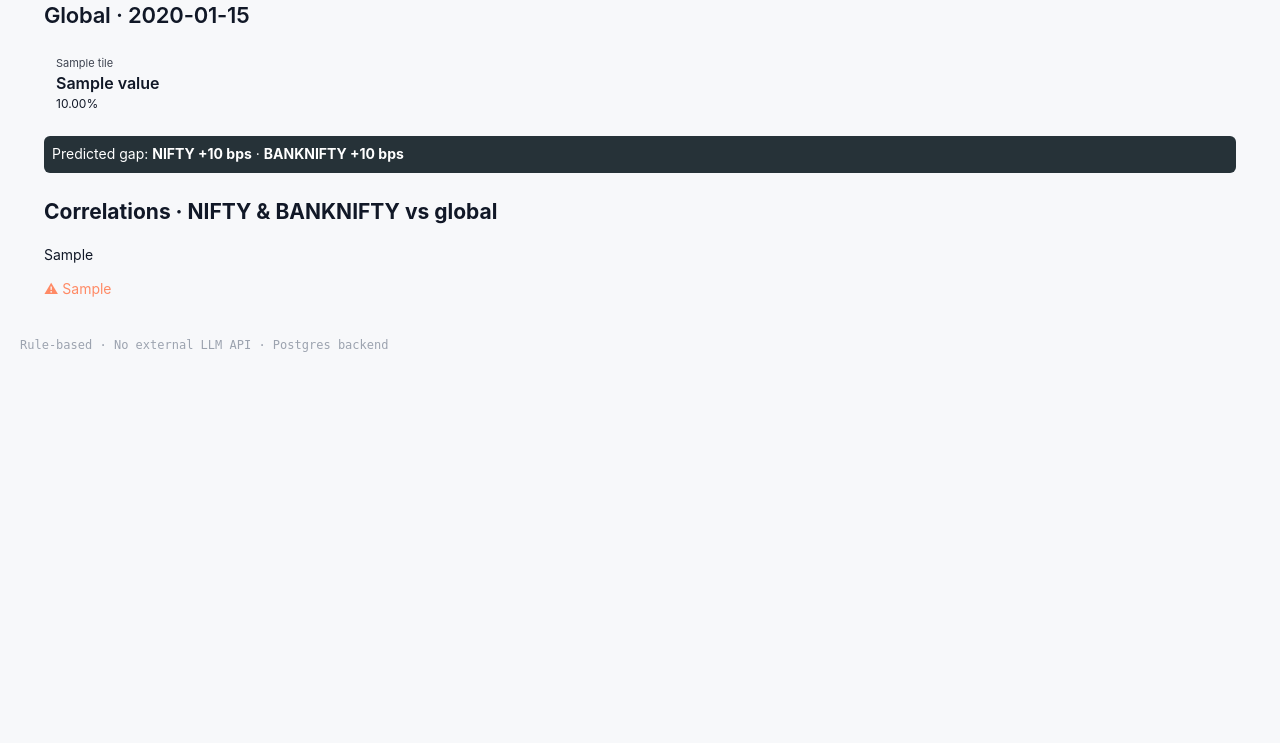
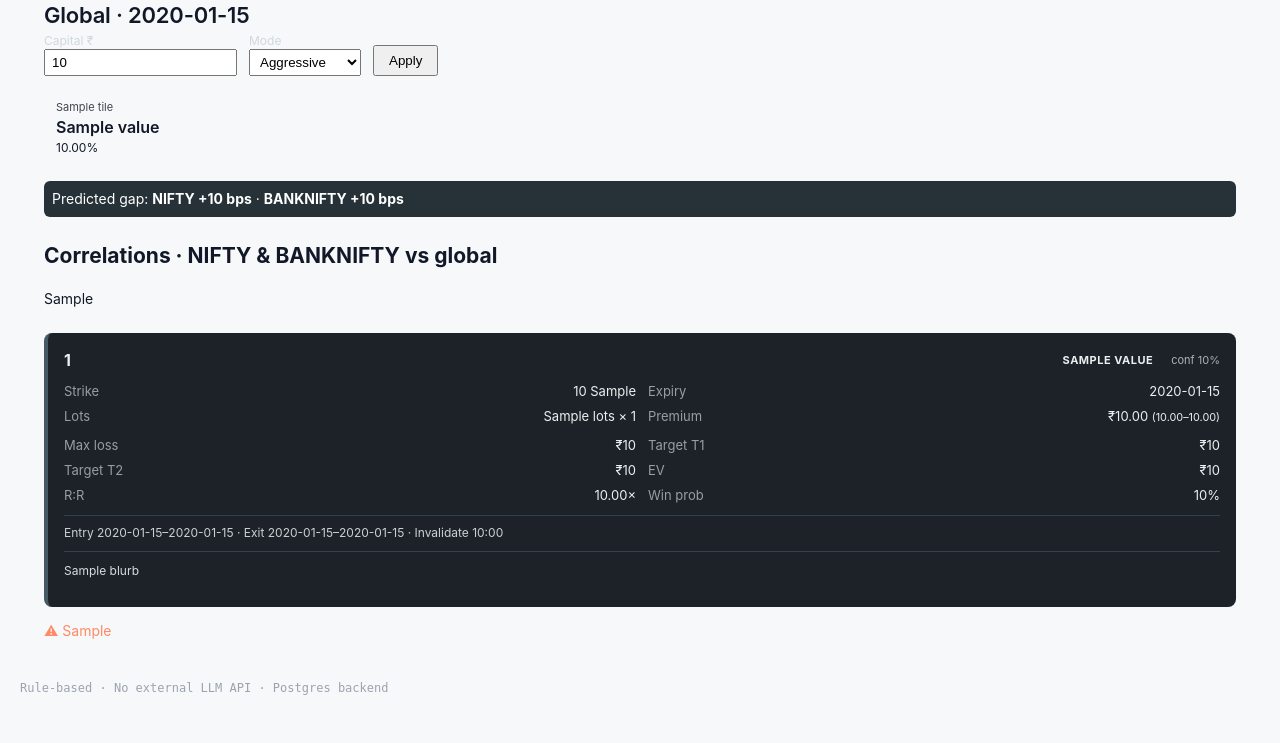
Before and after one commit to Pushks18/IndiaQuant, a Flask app: template india_quant/dashboard/templates/global_v2.html in a window 1280 px wide. Shown: the part 57-800 px from the top of the page. Run offline with Flask 3, Linux system fonts and the light colour scheme; the template is opened without the code that fills it: most values are stand-ins (such as "Sample title", 1, 10 or a date in 2020); parts of the project's set-up code (start-up, migrations or seed data) failed here and were passed over.

Commit message:
feat(dashboard): wire trade-ticket cards into /global with capital+mode params
Phase 3a Task 6. /global route now reads capital (default 100000) and
mode (default balanced) from query args, validates (400 on bad mode/
non-positive capital), and calls build_global_view with real providers
(get_global_context, fetch_gift_nifty_quote, ddata.load_global_history,
load_chain_snapshot). Adds _card.html partial rendering header + leg +
R:R + timing + blurb (or just header + reason for NO_TRADE), GET form
for capital/mode, and a tickets-grid section in global_v2.html. Smoke
test covers default + per-mode 200s, bad-mode/bad-capital 400s, and
asserts each card surfaces a direction badge or no-trade sentence.

Also: tick off Phase 2 demo-gate steps (63 tests, 98% coverage, route
verified).

```diff
--- a/india_quant/dashboard/app.py
+++ b/india_quant/dashboard/app.py
@@ -138,42 +138,92 @@ def create_app() -> Flask:
     @app.route("/global")
     def global_context_page():
         from datetime import datetime, date as date_cls
+        import pandas as pd
+        from flask import request
         from india_quant.signals.global_context import get_global_context
         from india_quant.data.fetchers.gift_nifty_fetcher import fetch_gift_nifty_quote
-        from india_quant.global_tab.briefing import build_briefing
-        from india_quant.global_tab.correlation import build_heatmap
+        from india_quant.data.db import get_session_factory
         from india_quant.global_tab.heatmap_view import render_heatmap_html
+        from india_quant.global_tab.options_chain import load_chain_snapshot
+        from india_quant.global_tab.orchestrator import build_global_view
+        from india_quant.global_tab.types import Mode
+
+        # ── Validate query params ─────────────────────────────────────────
+        try:
+            capital = float(request.args.get("capital", "100000"))
+            if capital <= 0:
+                raise ValueError
+        except (TypeError, ValueError):
+            return ("Bad capital — must be a positive number.", 400)
+
+        mode_str = request.args.get("mode", "balanced").lower()
+        try:
+            mode = Mode(mode_str)
+        except ValueError:
+            return (f"Bad mode {mode_str!r} — expected aggressive | balanced | conservative.", 400)
 
         as_of = datetime.now()
         warnings: list[str] = []
 
-        try:
-            ctx = get_global_context()
-        except Exception as exc:
-            logger.warning("global_context fetch failed: {}", exc)
-            ctx = type("EmptyCtx", (), {"signals": []})()
-            warnings.append("Live global signals unavailable; tiles fall back to —")
+        # ── Build providers ──────────────────────────────────────────────
+        def _ctx_provider():
+            try:
+                return get_global_context()
+            except Exception as exc:  # noqa: BLE001
+                logger.warning("global_context fetch failed: {}", exc)
+                warnings.append("Live global signals unavailable; tiles fall back to —")
+                return type("EmptyCtx", (), {"signals": []})()
 
-        gift = fetch_gift_nifty_quote()
-        if gift is None:
-            warnings.append("GIFT Nifty source unreachable; tile shows —")
+        def _gift_provider():
+            q = fetch_gift_nifty_quote()
+            if q is None:
+                warnings.append("GIFT Nifty source unreachable; tile shows —")
+            return q
 
-        briefing = build_briefing(as_of=as_of, context=ctx, gift_nifty=gift)
+        def _history_provider():
+            try:
+                return ddata.load_global_history(lookback_days=120)
+            except Exception as exc:  # noqa: BLE001
+                logger.warning("heatmap history load failed: {}", exc)
+                warnings.append("Correlation heatmap unavailable; check DB connectivity")
+                return pd.DataFrame()
+
+        def _chain_loader(index, when, expiry):
+            try:
+                return load_chain_snapshot(
+                    index, when, expiry, session_factory=get_session_factory(),
+                )
+            except Exception as exc:  # noqa: BLE001
+                logger.warning("chain load failed for {}: {}", index, exc)
+                return None
+
+        view = build_global_view(
+            as_of=as_of,
+            mode=mode,
+            capital=capital,
+            context_provider=_ctx_provider,
+            gift_provider=_gift_provider,
+            history_provider=_history_provider,
+            chain_loader=_chain_loader,
+        )
 
         try:
-            history = ddata.load_global_history(lookback_days=120)
-            heatmap = build_heatmap(history=history, as_of=date_cls.today())
-            heatmap_html = render_heatmap_html(heatmap)
-        except Exception as exc:
-            logger.warning("heatmap build failed: {}", exc)
+            heatmap_html = render_heatmap_html(view.heatmap)
+        except Exception as exc:  # noqa: BLE001
+            logger.warning("heatmap render failed: {}", exc)
             heatmap_html = '<div class="heatmap-empty">Heatmap unavailable today.</div>'
-            warnings.append("Correlation heatmap unavailable; check DB connectivity")
+
+        if not view.cards or all(c.direction.value == "no_trade" for c in view.cards):
+            warnings.append("All cards NO_TRADE — check GIFT Nifty premium and chain coverage.")
 
         return render_template(
             "global_v2.html",
             as_of=as_of,
-            briefing=briefing,
+            briefing=view.briefing,
             heatmap_html=heatmap_html,
+            cards=view.cards,
+            mode=view.mode,
+            capital=view.capital,
             data_warnings=warnings,
         )
 
--- /dev/null
+++ b/india_quant/dashboard/templates/_card.html
@@ -0,0 +1,41 @@
+{# Trade-ticket card — one card per index. Phase 3a Task 6. #}
+<article class="ticket ticket-{{ card.direction.value }}">
+  <header class="ticket-header">
+    <h3 class="ticket-index">{{ card.index }}</h3>
+    {% if card.direction.value == "no_trade" %}
+      <span class="ticket-badge badge-no-trade">NO TRADE</span>
+    {% else %}
+      <span class="ticket-badge badge-{{ card.direction.value }}">{{ card.direction.value|upper }}</span>
+      <span class="ticket-confidence">conf {{ "%.0f"|format(card.confidence * 100) }}%</span>
+    {% endif %}
+  </header>
+
+  {% if card.direction.value == "no_trade" %}
+    <p class="ticket-no-trade">No trade — {{ card.reasoning.no_trade_reason_code|replace("_", " ") }}</p>
+  {% else %}
+    <section class="ticket-leg">
+      <div><span class="lbl">Strike</span><span>{{ "%.0f"|format(card.leg.strike) }} {{ card.leg.option_type }}</span></div>
+      <div><span class="lbl">Expiry</span><span>{{ card.leg.expiry.strftime("%d %b") }}</span></div>
+      <div><span class="lbl">Lots</span><span>{{ card.leg.lots }} × {{ card.leg.lot_size }}</span></div>
+      <div><span class="lbl">Premium</span><span>₹{{ "%.2f"|format(card.leg.premium_estimate) }}
+        <small>({{ "%.2f"|format(card.leg.premium_zone[0]) }}–{{ "%.2f"|format(card.leg.premium_zone[1]) }})</small></span></div>
+    </section>
+
+    <section class="ticket-rr">
+      <div><span class="lbl">Max loss</span><span>₹{{ "{:,.0f}".format(card.risk_reward.max_loss) }}</span></div>
+      <div><span class="lbl">Target T1</span><span>₹{{ "{:,.0f}".format(card.risk_reward.target_pnl_t1) }}</span></div>
+      <div><span class="lbl">Target T2</span><span>₹{{ "{:,.0f}".format(card.risk_reward.target_pnl_t2) }}</span></div>
+      <div><span class="lbl">EV</span><span>₹{{ "{:,.0f}".format(card.risk_reward.expected_value) }}</span></div>
+      <div><span class="lbl">R:R</span><span>{{ "%.2f"|format(card.risk_reward.risk_reward_ratio) }}×</span></div>
+      <div><span class="lbl">Win prob</span><span>{{ "%.0f"|format(card.risk_reward.win_probability * 100) }}%</span></div>
+    </section>
+
+    <section class="ticket-timing">
+      Entry {{ card.timing.entry_window_start.strftime("%H:%M") }}–{{ card.timing.entry_window_end.strftime("%H:%M") }}
+      · Exit {{ card.timing.exit_window_start.strftime("%H:%M") }}–{{ card.timing.exit_window_end.strftime("%H:%M") }}
+      · Invalidate {{ card.timing.invalidation_time.strftime("%H:%M") }}
+    </section>
+  {% endif %}
+
+  <p class="ticket-blurb">{{ card.blurb }}</p>
+</article>
--- a/india_quant/dashboard/templates/global_v2.html
+++ b/india_quant/dashboard/templates/global_v2.html
@@ -3,6 +3,18 @@
 {% block content %}
 <div class="global-tab">
   <h1>Global · {{ as_of.strftime("%a %d %b %Y · %H:%M IST") }}</h1>
+
+  <form method="GET" class="global-controls">
+    <label>Capital ₹ <input type="number" name="capital" value="{{ capital|int }}" min="1000" step="1000"></label>
+    <label>Mode
+      <select name="mode">
+        {% for m in ["aggressive", "balanced", "conservative"] %}
+          <option value="{{ m }}" {% if mode.value == m %}selected{% endif %}>{{ m|capitalize }}</option>
+        {% endfor %}
+      </select>
+    </label>
+    <button type="submit">Apply</button>
+  </form>
 
   <section class="briefing-strip">
     {% for tile in briefing.tiles %}
@@ -28,6 +40,14 @@
     {{ heatmap_html|safe }}
   </section>
 
+  {% if cards %}
+  <section class="tickets-grid">
+    {% for card in cards %}
+      {% include "_card.html" %}
+    {% endfor %}
+  </section>
+  {% endif %}
+
   {% if data_warnings %}
   <section class="data-warnings">
     {% for w in data_warnings %}<p>&#9888; {{ w }}</p>{% endfor %}
@@ -47,5 +67,27 @@
 .predicted-gap { padding: 8px; background: #263238; color: white; border-radius: 6px; margin-bottom: 16px; }
 .heatmap-section { margin-top: 24px; }
 .data-warnings p { color: #ff8a65; }
+.global-controls { display: flex; gap: 12px; align-items: end; margin-bottom: 12px; }
+.global-controls label { display: flex; flex-direction: column; font-size: 12px; color: #cfd8dc; }
+.global-controls input, .global-controls select { padding: 4px 6px; }
+.global-controls button { padding: 6px 14px; }
+.tickets-grid { display: grid; grid-template-columns: repeat(auto-fit, minmax(360px, 1fr)); gap: 16px; margin-top: 24px; }
+.ticket { padding: 16px; border-radius: 8px; background: #1c2227; color: #eceff1; border-left: 4px solid #455a64; }
+.ticket-long { border-left-color: #43a047; }
+.ticket-short { border-left-color: #e53935; }
+.ticket-no_trade { border-left-color: #757575; opacity: 0.85; }
+.ticket-header { display: flex; align-items: center; gap: 10px; }
+.ticket-header h3 { margin: 0; flex-grow: 1; font-size: 16px; }
+.ticket-badge { padding: 2px 8px; border-radius: 4px; font-size: 11px; font-weight: 700; letter-spacing: 0.5px; }
+.badge-long { background: #43a047; color: white; }
+.badge-short { background: #e53935; color: white; }
+.badge-no-trade { background: #616161; color: white; }
+.ticket-confidence { font-size: 11px; opacity: 0.7; }
+.ticket-leg, .ticket-rr { display: grid; grid-template-columns: repeat(2, 1fr); gap: 6px 12px; margin: 10px 0; font-size: 13px; }
+.ticket-leg div, .ticket-rr div { display: flex; justify-content: space-between; }
+.ticket-leg .lbl, .ticket-rr .lbl { opacity: 0.6; }
+.ticket-timing { font-size: 12px; opacity: 0.85; padding-top: 8px; border-top: 1px solid #37474f; }
+.ticket-blurb { font-size: 12px; margin-top: 10px; padding-top: 10px; border-top: 1px solid #37474f; opacity: 0.9; }
+.ticket-no-trade { font-style: italic; opacity: 0.75; }
 </style>
 {% endblock %}
```
Also changed, not shown: docs/superpowers/plans/2026-05-05-global-tab-phase2-briefing-and-heatmap.md (+8 -4 lines), tests/global_tab/test_route_smoke_phase3.py (added, +49 -0 lines).
